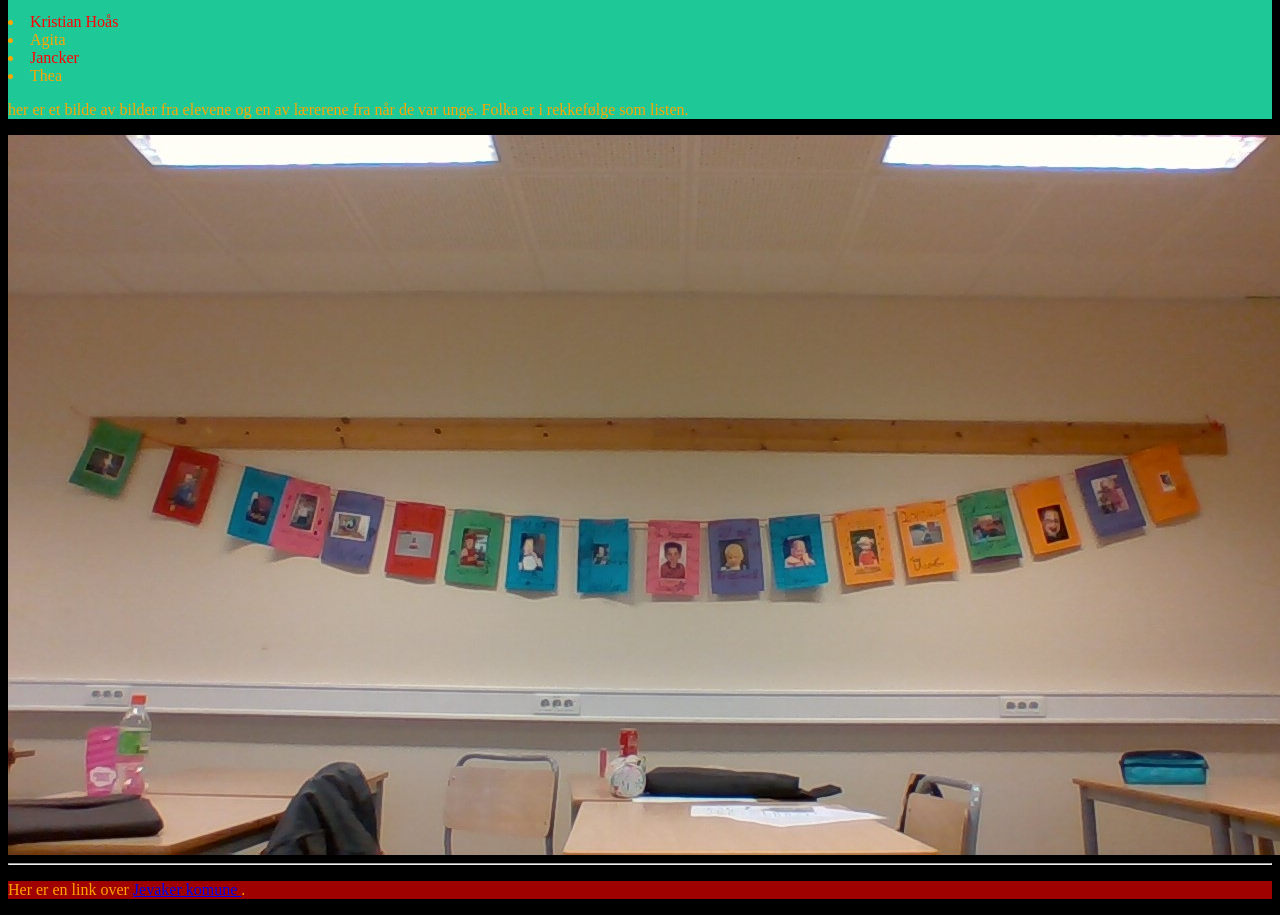
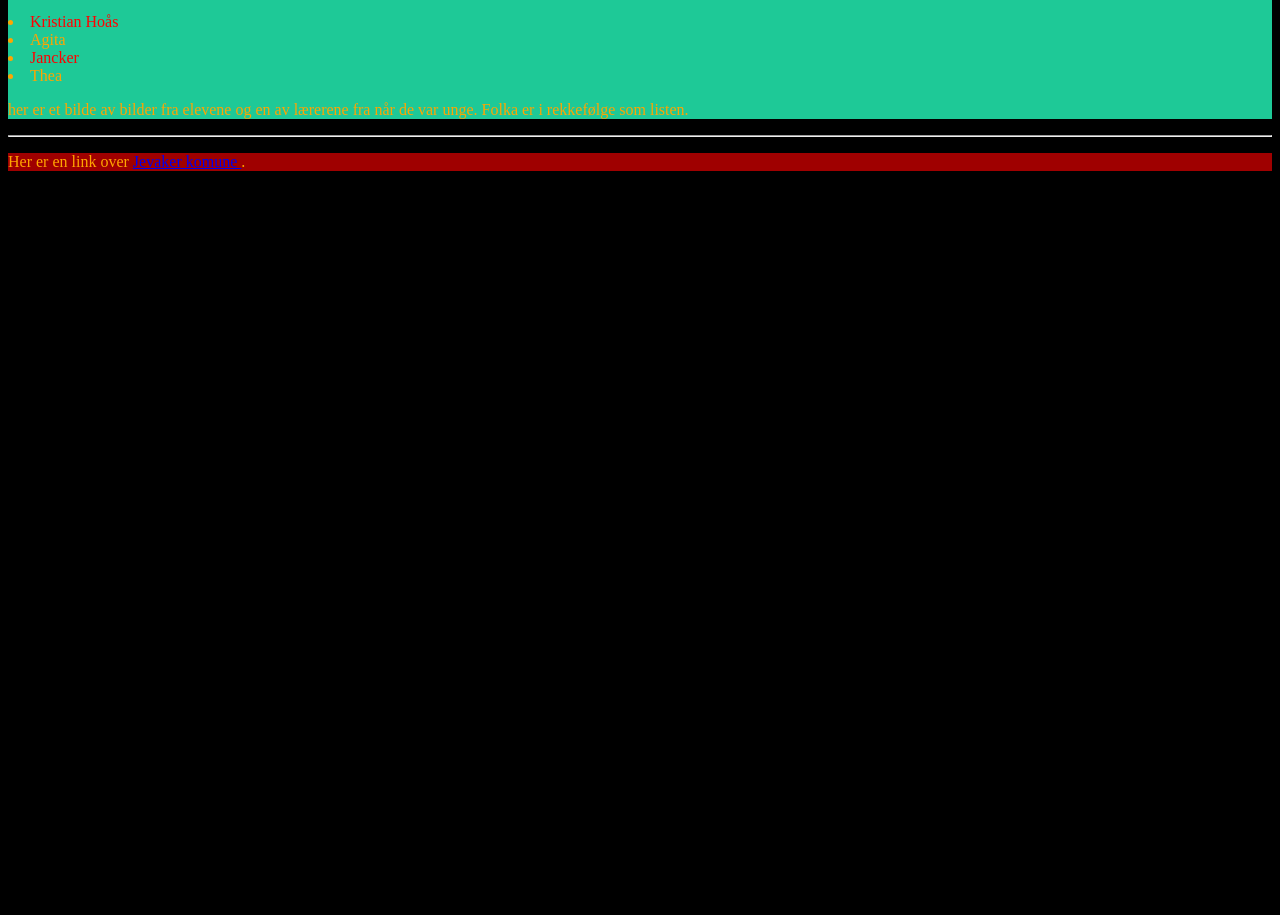
Before and after one commit to JensenBrooo/JensenBrooo.github.io, a plain HTML site: page index.html in a window 1280 px wide. Shown: the part 461-1376 px from the top of the page. After the commit the page ends 800 px from the top, so only its background shows below. Drawn offline with Linux system fonts and the light colour scheme.

Commit message:
Update index.html

```diff
--- a/index.html
+++ b/index.html
@@ -47,7 +47,9 @@
 		<li> Thea </li>
 		<p> her er et bilde av bilder fra elevene og en av lærerene fra når de var unge. Folka er i rekkefølge som listen.</p>
 	</div>
-	<img src="Skole.jpg">
+	<img-src="Skole.jpg">
 	<hr>
 	<div style="background-color: #9f0000">
 		<p>Her er en link over <a href="https://www.jevnaker.kommune.no/"> Jevaker komune </a>.</p>
+</body>
+</html>
```
